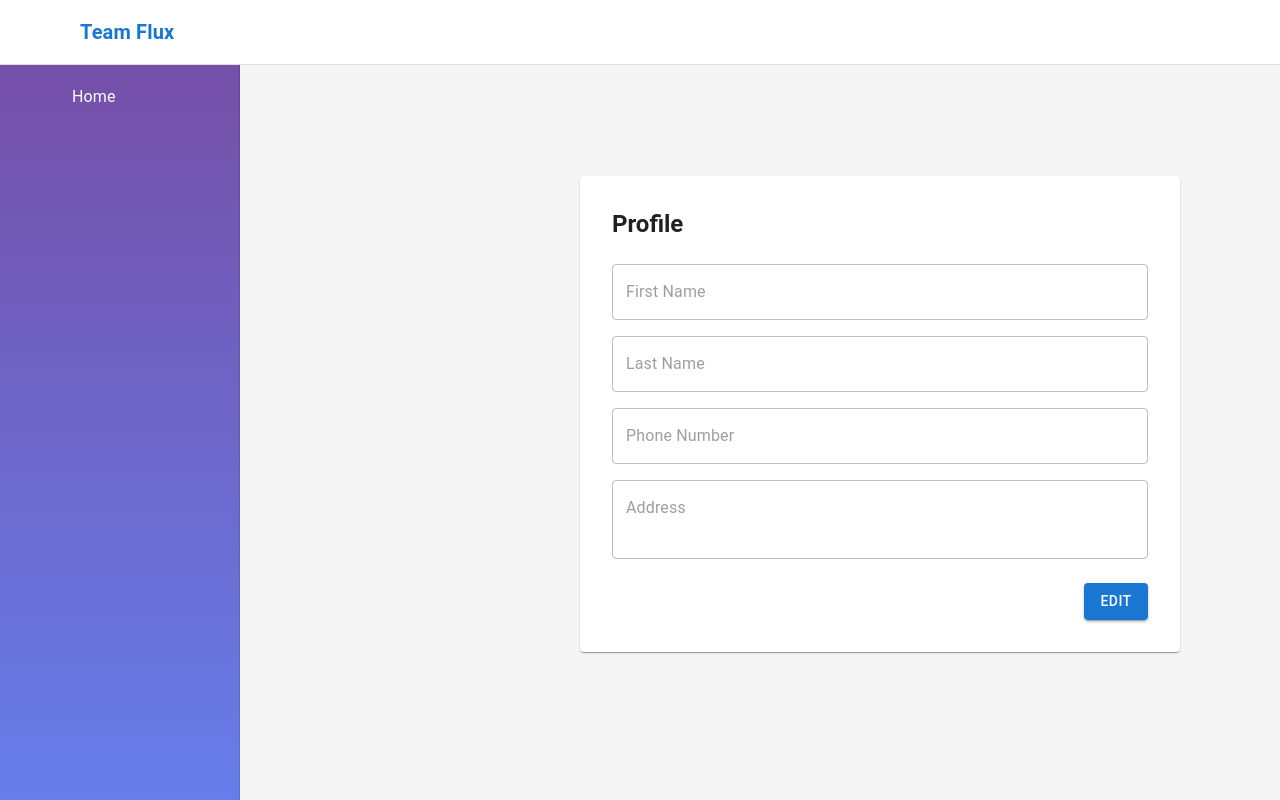
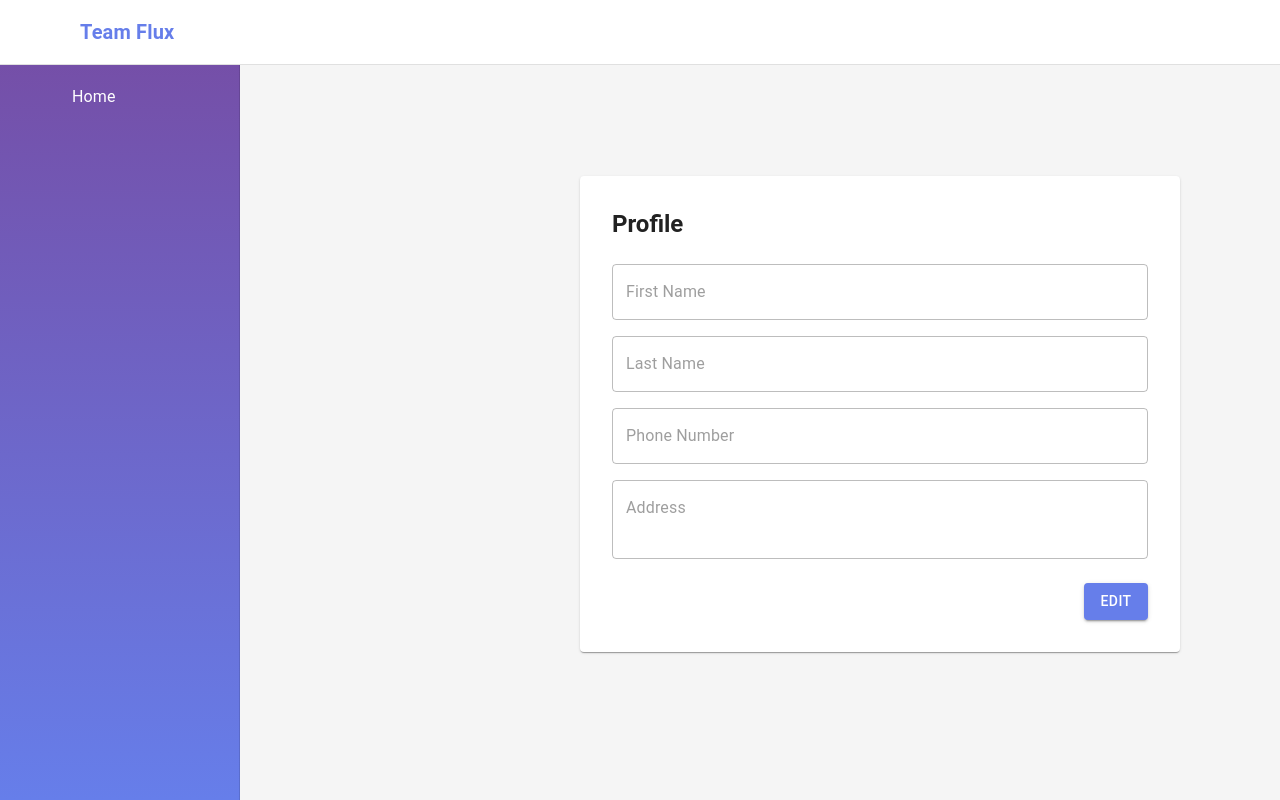
Before and after one commit to muneebfrfr/team-flux2, a Next.js app: page /dashboard/profile in a window 1280 px wide. Built offline with nearby package versions, Linux system fonts and the light colour scheme; no server answers; some icons are missing.

Commit message:
fixed the Logout Button and colour theme from UI

```diff
--- a/src/app/dashboard/page.tsx
+++ b/src/app/dashboard/page.tsx
@@ -1,7 +1,5 @@
 import { getServerSession } from "next-auth";
 import { authOptions } from "@/lib/auth";
-import LogoutButton from "@/components/LogoutButton";
-
 export default async function DashboardPage() {
   const session = await getServerSession(authOptions);
 
--- a/src/components/DropdownItem.tsx
+++ b/src/components/DropdownItem.tsx
@@ -1,30 +1,48 @@
-// components/DropdownItem.tsx
-'use client';
+"use client";
 
-import Button  from '@mui/material/Button';
-import React from 'react';
+import Button from "@mui/material/Button";
+import { signOut } from "next-auth/react";
+import React from "react";
 
 interface DropdownItemProps {
   onClick?: () => void;
   children: React.ReactNode;
+  color?: string;
 }
 
-export default function DropdownItem({ onClick, children }: DropdownItemProps) {
+// ✅ Generic Dropdown Item
+export default function DropdownItem({
+  onClick,
+  children,
+  color = "text.primary",
+}: DropdownItemProps) {
   return (
     <Button
       onClick={onClick}
       fullWidth
       variant="text"
       sx={{
-        justifyContent: 'flex-start',
-        color: 'text.primary',
+        justifyContent: "flex-start",
+        color,
         px: 2,
         py: 1,
-        textTransform: 'none',
-        fontSize: '0.875rem',
+        textTransform: "none",
+        fontSize: "0.875rem",
       }}
     >
       {children}
     </Button>
   );
 }
+
+// ✅ Prebuilt Logout Item (red button)
+export function LogoutDropdownItem() {
+  return (
+    <DropdownItem
+      onClick={() => signOut({ callbackUrl: "/login" })}
+      color="error.main"
+    >
+      Logout
+    </DropdownItem>
+  );
+}
--- a/src/components/LogoutButton.tsx
+++ b/src/components/LogoutButton.tsx
@@ -1,14 +1,15 @@
-"use client";
+// "use client";
 
-import { signOut } from "next-auth/react";
+// import { signOut } from "next-auth/react";
+// import DropdownItem from "./DropdownItem";
 
-export default function LogoutButton() {
-  return (
-    <button
-      onClick={() => signOut({ callbackUrl: "/login" })}
-      className="text-red-600 hover:underline"
-    >
-      Logout
-    </button>
-  );
-}
+// export default function LogoutButton() {
+//   return (
+//     <DropdownItem
+//       onClick={() => signOut({ callbackUrl: "/login" })}
+//       color="error.main"
+//     >
+//       Logout
+//     </DropdownItem>
+//   );
+// }
--- a/src/components/Navbar.tsx
+++ b/src/components/Navbar.tsx
@@ -2,8 +2,7 @@
 
 import { useState } from "react";
 import { useSession } from "next-auth/react";
-import LogoutButton from "./LogoutButton";
-import DropdownItem from "./DropdownItem";
+import DropdownItem, { LogoutDropdownItem } from "./DropdownItem"; // ✅ updated
 import AppBar from "@mui/material/AppBar";
 import Toolbar from "@mui/material/Toolbar";
 import Typography from "@mui/material/Typography";
@@ -99,6 +98,7 @@ export default function Navbar({ onToggleSidebar }: NavbarProps) {
               </Typography>
             </Box>
             <Divider />
+
             <DropdownItem
               onClick={() => {
                 handleProfileClose();
@@ -108,9 +108,8 @@ export default function Navbar({ onToggleSidebar }: NavbarProps) {
               Profile
             </DropdownItem>
 
-            <DropdownItem>
-              <LogoutButton />
-            </DropdownItem>
+            {/* ✅ New logout item directly */}
+            <LogoutDropdownItem />
           </Menu>
         </Box>
       </Toolbar>
--- a/src/components/ThemeRegistry.tsx
+++ b/src/components/ThemeRegistry.tsx
@@ -1,21 +1,35 @@
-// src/components/ThemeRegistry.tsx
 "use client";
 
 import CssBaseline from "@mui/material/CssBaseline";
 import { ThemeProvider, createTheme } from "@mui/material/styles";
+import { ReactNode } from "react";
 
+declare module "@mui/material/styles" {
+  interface Palette {
+    brand: Palette["primary"];
+  }
+  interface PaletteOptions {
+    brand?: PaletteOptions["primary"];
+  }
+}
 
 const theme = createTheme({
   palette: {
-    mode: "light", // or 'dark'
+    mode: "light",
+    primary: {
+      main: "#667eea",
+    },
+    secondary: {
+      main: "#764ba2",
+    },
+    brand: {
+      main: "#4caf50",
+      contrastText: "#ffffff",
+    },
   },
 });
 
-export default function ThemeRegistry({
-  children,
-}: {
-  children: React.ReactNode;
-}) {
+export default function ThemeRegistry({ children }: { children: ReactNode }) {
   return (
     <ThemeProvider theme={theme}>
       <CssBaseline />
```
